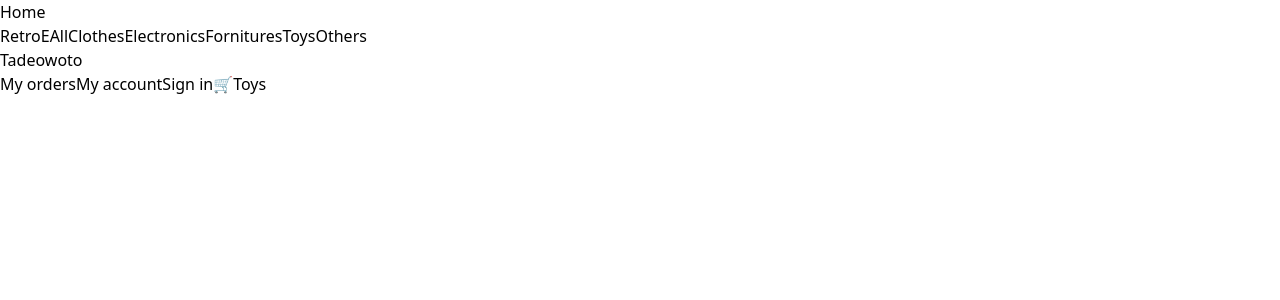
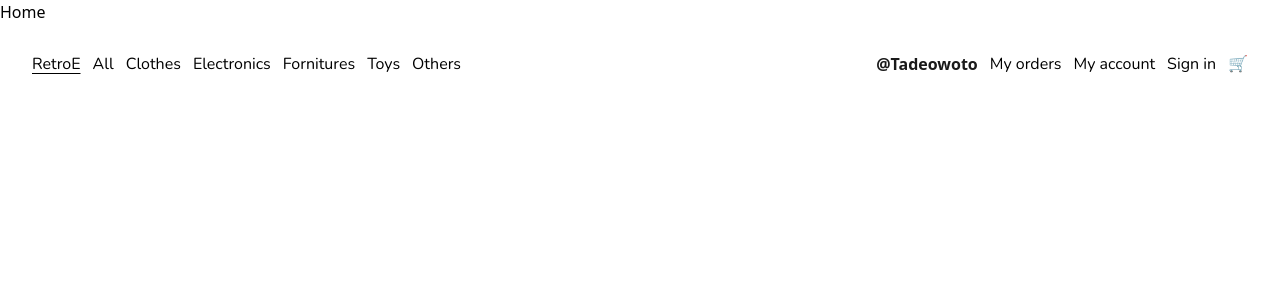
Before and after one commit to tadeowoto/retro-ecommerce, a React (Vite) app: page / in a window 1280 px wide. Shown: the top 300 px of the page. Built offline with nearby package versions, Linux system fonts and the light colour scheme.

Commit message:
adding nav styles

```diff
--- a/src/components/Navbar.tsx
+++ b/src/components/Navbar.tsx
@@ -2,22 +2,40 @@ import { NavLink } from "react-router-dom";
 import { navData } from "../data/navData";
 
 function Navbar() {
+  const activeStyle = `underline underline-offset-4`;
   return (
-    <nav>
-      <ul>
-        <li>
+    <nav className="w-full h-20 fixed z-10 py-5  px-8 bg-white flex justify-between items-center">
+      <ul className="flex ">
+        <li className="flex gap-3 font-nunito ">
           {navData.mainNav.map((item) => (
-            <NavLink to={item.to}>{item.text}</NavLink>
+            <NavLink
+              key={item.id}
+              to={item.to}
+              className={({ isActive }) => (isActive ? activeStyle : undefined)}
+            >
+              {item.text}
+            </NavLink>
           ))}
         </li>
       </ul>
-      <ul>
-        <a href="https://github.com/tadeowoto" rel="noreferrer" target="_blank">
-          Tadeowoto
+      <ul className="w-1/2 flex items-center justify-end ">
+        <a
+          href="https://github.com/tadeowoto"
+          rel="noreferrer"
+          target="_blank"
+          className="mr-3 text-[#1a1a1a] font-semibold"
+        >
+          @Tadeowoto
         </a>
-        <li>
+        <li className="flex gap-3 font-nunito ">
           {navData.userNav.map((item) => (
-            <NavLink to={item.to}>{item.text}</NavLink>
+            <NavLink
+              key={item.id}
+              to={item.to}
+              className={({ isActive }) => (isActive ? activeStyle : undefined)}
+            >
+              {item.text}
+            </NavLink>
           ))}
         </li>
       </ul>
--- a/src/data/navData.ts
+++ b/src/data/navData.ts
@@ -1,54 +1,61 @@
 export const navData = {
   mainNav: [
     {
+      id: 1,
       to: "/",
       text: "RetroE",
     },
     {
+      id: 2,
       to: "/all",
       text: "All",
     },
     {
+      id: 3,
       to: "/clothes",
       text: "Clothes",
     },
     {
+      id: 4,
       to: "/electronics",
       text: "Electronics",
     },
     {
-      to: "/electronics",
+      id: 5,
+      to: "/fornitures",
       text: "Fornitures",
     },
     {
+      id: 6,
       to: "/toys",
       text: "Toys",
     },
     {
+      id: 7,
       to: "/others",
       text: "Others",
     },
   ],
   userNav: [
     {
+      id: 1,
       to: "/my-orders",
       text: "My orders",
     },
     {
+      id: 2,
       to: "/my-account",
       text: "My account",
     },
     {
+      id: 3,
       to: "/sign-in",
       text: "Sign in",
     },
     {
+      id: 4,
       to: "/cart",
       text: "🛒",
     },
-    {
-      to: "/toys",
-      text: "Toys",
-    },
   ],
 };
```
